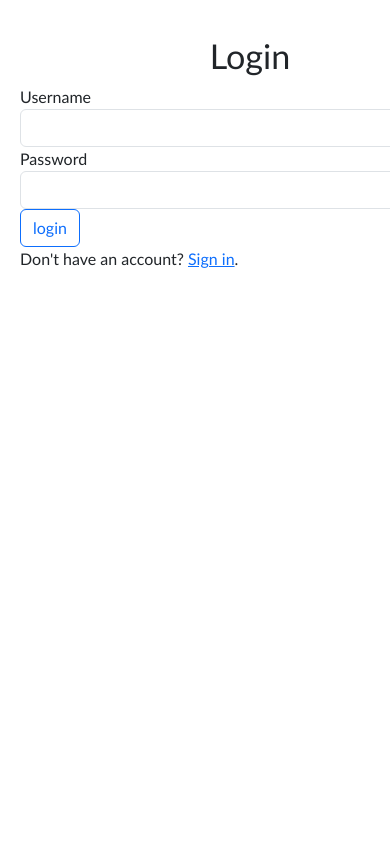
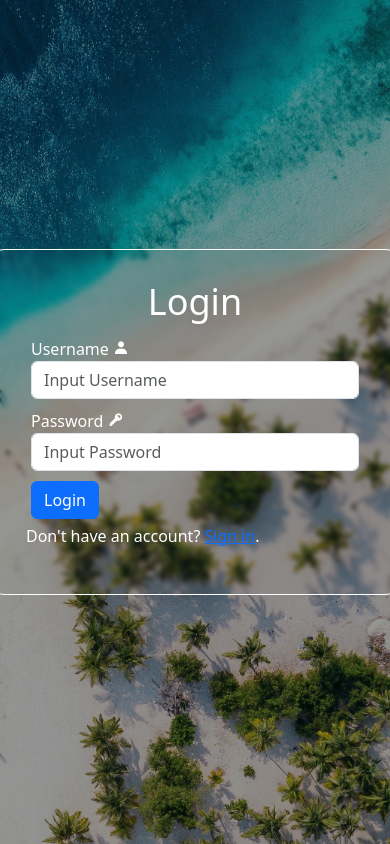
Before and after one commit to ardaputr/webtravel-in-php, a PHP site: page /login.php in a window 390 px wide; the page is wider, and only the part inside the window is pictured. Run offline with PHP 8.4, Linux system fonts and the light colour scheme.

Commit message:
login update

```diff
--- a/css/login.css
+++ /dev/null
@@ -1,86 +0,0 @@
-*{
-    box-sizing: border-box;
-    margin: 0;
-    padding: 0;
-    font-family: 'Trebuchet MS', 'Lucida Sans Unicode', 'Lucida Grande', 'Lucida Sans', Arial, sans-serif;
-}
-
-.wrapper {
-    width: 500px;
-    padding: 20px;
-}
-.wrapper h2 {
-text-align: center;
-}
-.wrapper form .form-group span {
-    color: red;
-}
-.film{
-    background-image: url(bgbioskop.webp);
-    background-size: cover;
-}
-.film-container{
-    display: grid;
-    grid-template-columns: 1fr 1fr;
-    height: 90vh;
-    padding: 0rem calc((100vw - 1300vw) / 2);
-}
-.column-left{
-    display: flex;
-    flex-direction: column;
-    justify-content: center;
-    align-items: flex-start;
-    padding: 0rem 2rem;
-}
-.column-left h1{
-    margin-bottom: 1rem;
-    font-size: 3rem;
-    color: white;
-    background: rgb(0, 0, 0);
-    background: rgba(0, 0, 0, 0.5);
-}
-.column-left h1 span{
-    color: wheat;
-}
-.column-left p{
-    margin-bottom: 2rem;
-    font-size: 1.5rem;
-    line-height: 1.5;
-    color: white;
-    background: rgb(0, 0, 0);
-    background: rgba(0, 0, 0, 0.5);
-}
-button{
-    padding: 1rem 3rem;
-    font-size: 1rem;
-    border: none;
-    color: white;
-    background: white;
-    cursor: pointer;
-}
-.column-left button{
-    border-radius: 50px;
-    background: rgb(0, 0, 0);
-    background: rgba(0, 0, 0, 0.5);
-}
-button:hover{
-    background: #00ADB5;
-    color: white;
-    border-radius: 50px 0;
-    transition: 0.5s;
-}
-.column-right{
-    display: flex;
-    justify-content: center;
-    align-items: center;
-    padding: 0rem 2rem;
-}
-.film-image{
-    width: 100%;
-    height: 50%;
-}
-@media screen and(max-width: 768px){
-    .film-container{
-        grid-template-columns: 1fr;
-    }
-}
--- a/home.php
+++ b/home.php
@@ -22,7 +22,7 @@ if (!isset($_SESSION['loggedin']) && $_SESSION['loggedin'] !== false) {
 
 <body>
 	<header class="header" id="header">
-		<section style="background-image: url('bg1.jpg'); background-size: cover; height:550px; border-bottom-left-radius: 20px; border-bottom-right-radius: 20px;">
+		<section style="background-image: url('image/bg1.jpg'); background-size: cover; height:550px; border-bottom-left-radius: 20px; border-bottom-right-radius: 20px;">
 			<nav>
 				<div>
 					<ul class="nav justify-content-center navbar">
@@ -111,4 +111,5 @@ if (!isset($_SESSION['loggedin']) && $_SESSION['loggedin'] !== false) {
 	<script src="https://code.iconify.design/iconify-icon/1.0.7/iconify-icon.min.js"></script>
 	<script src="https://cdn.jsdelivr.net/npm/bootstrap@5.3.2/dist/js/bootstrap.bundle.min.js" integrity="sha384-C6RzsynM9kWDrMNeT87bh95OGNyZPhcTNXj1NW7RuBCsyN/o0jlpcV8Qyq46cDfL" crossorigin="anonymous"></script>
 </body>
+
 </html>
--- a/login.php
+++ b/login.php
@@ -57,39 +57,81 @@ if ($_SERVER['REQUEST_METHOD'] === 'POST') {
 }
 
 ?>
+
 <!DOCTYPE html>
 <html lang="en">
 
 <head>
   <meta charset="UTF-8">
+  <meta name="viewport" content="width=device-width, initial-scale=1.0">
   <title>Sign in</title>
   <link href="https://cdn.jsdelivr.net/npm/bootstrap@5.3.2/dist/css/bootstrap.min.css" rel="stylesheet" integrity="sha384-T3c6CoIi6uLrA9TneNEoa7RxnatzjcDSCmG1MXxSR1GAsXEV/Dwwykc2MPK8M2HN" crossorigin="anonymous">
-  <link rel="stylesheet" href="css/login.css">
+  <link href='https://unpkg.com/boxicons@2.1.4/css/boxicons.min.css' rel='stylesheet'>
+
+  <style>
+    * {
+      box-sizing: border-box;
+      margin: 0;
+      padding: 0;
+    }
+
+    body {
+      display: flex;
+      justify-content: center;
+      align-items: center;
+      min-height: 100vh;
+      background: seagreen;
+      background: url(image/bg1.jpg) no-repeat;
+      background-size: cover;
+      background-position: center;
+    }
+
+    .wrapper {
+      width: 420px;
+      color: #ffff;
+      padding: 30px 40px;
+      border: 1px solid;
+      border-radius: 20px;
+      backdrop-filter: blur(2px);
+    }
+
+    .wrapper h2 {
+      font-size: 36px;
+      text-align: center;
+    }
+
+    .form-group {
+      padding: 5px;
+    }
+  </style>
+
 </head>
 
 <body>
   <main>
-    <section class="container wrapper">
-      <h2 class="display-4 pt-3">Login</h2>
-
+    <section class="wrapper">
+      <h2>Login</h2>
       <form action="<?php echo htmlspecialchars($_SERVER['PHP_SELF']); ?>" method="POST">
         <div class="form-group <?php (!empty($username_err)) ? 'has_error' : ''; ?>">
           <label for="username">Username</label>
-          <input type="text" name="username" id="username" class="form-control" value="<?php echo $username ?>">
+          <i class='bx bxs-user'></i>
+          <input type="text" name="username" id="username" class="form-control" placeholder="Input Username">
           <span class="help-block"><?php echo $username_err; ?></span>
         </div>
 
         <div class="form-group <?php (!empty($password_err)) ? 'has_error' : ''; ?>">
           <label for="password">Password</label>
-          <input type="password" name="password" id="password" class="form-control" value="<?php echo $password ?>">
+          <i class='bx bxs-key'></i>
+          <input type="password" name="password" id="password" class="form-control" placeholder="Input Password">
           <span class="help-block"><?php echo $password_err; ?></span>
         </div>
 
         <div class="form-group">
-          <input type="submit" class="btn btn-block btn-outline-primary" value="login">
+          <button type="submit" class="btn btn-primary" value="login">Login</button>
         </div>
         <p>Don't have an account? <a href="register.php">Sign in</a>.</p>
       </form>
+
     </section>
   </main>
 
```
Also changed, not shown: password_reset.php (+42 -5 lines), register.php (+43 -6 lines), image/bg1.jpg (renamed from bg1.jpg), image/bgbioskop.webp (renamed from bgbioskop.webp), image/bglogin.jpg (added), image/logoalala.jpg (renamed from logoalala.jpg). Lines whose indentation alone changed are shown as unchanged.
